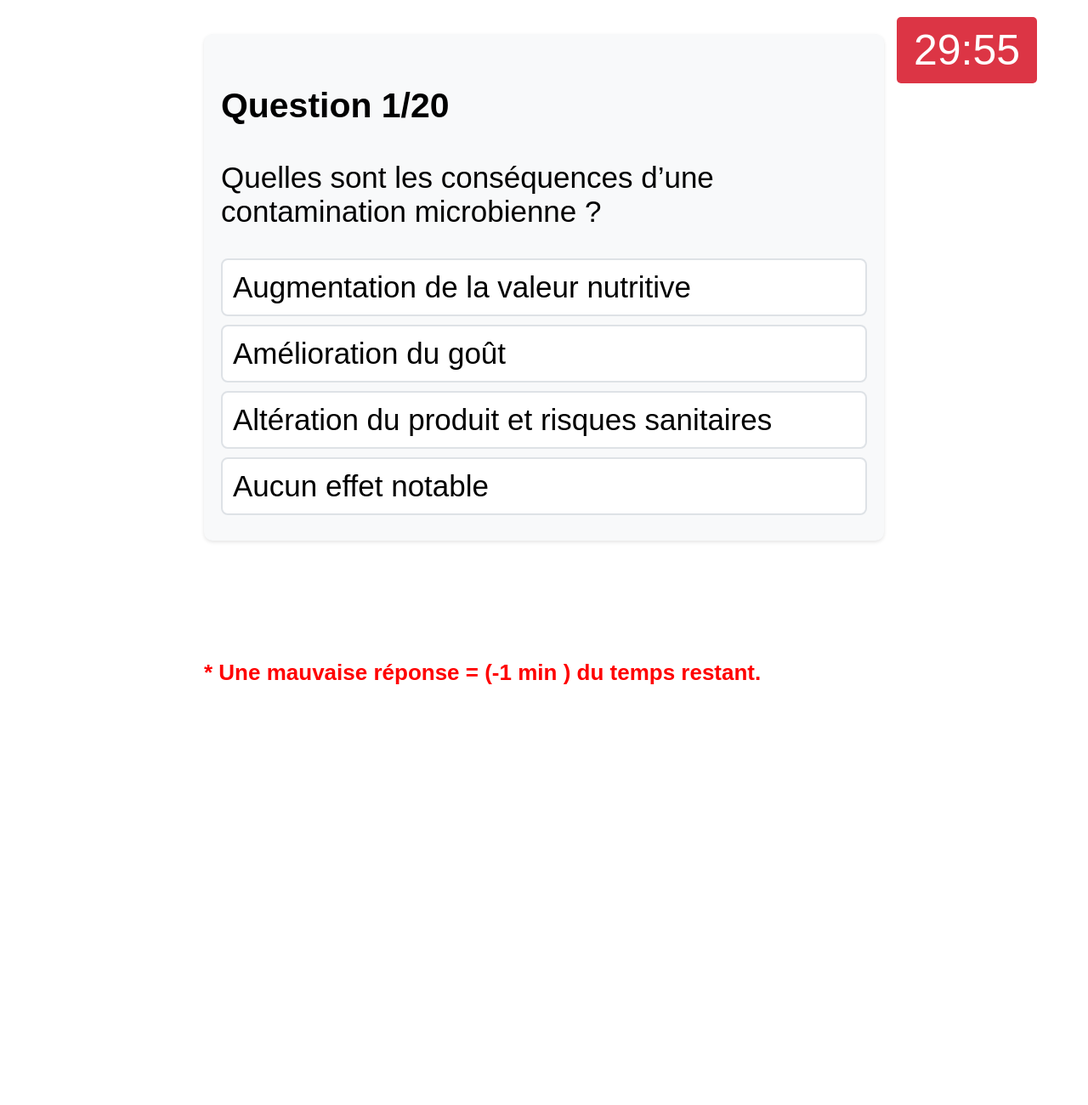
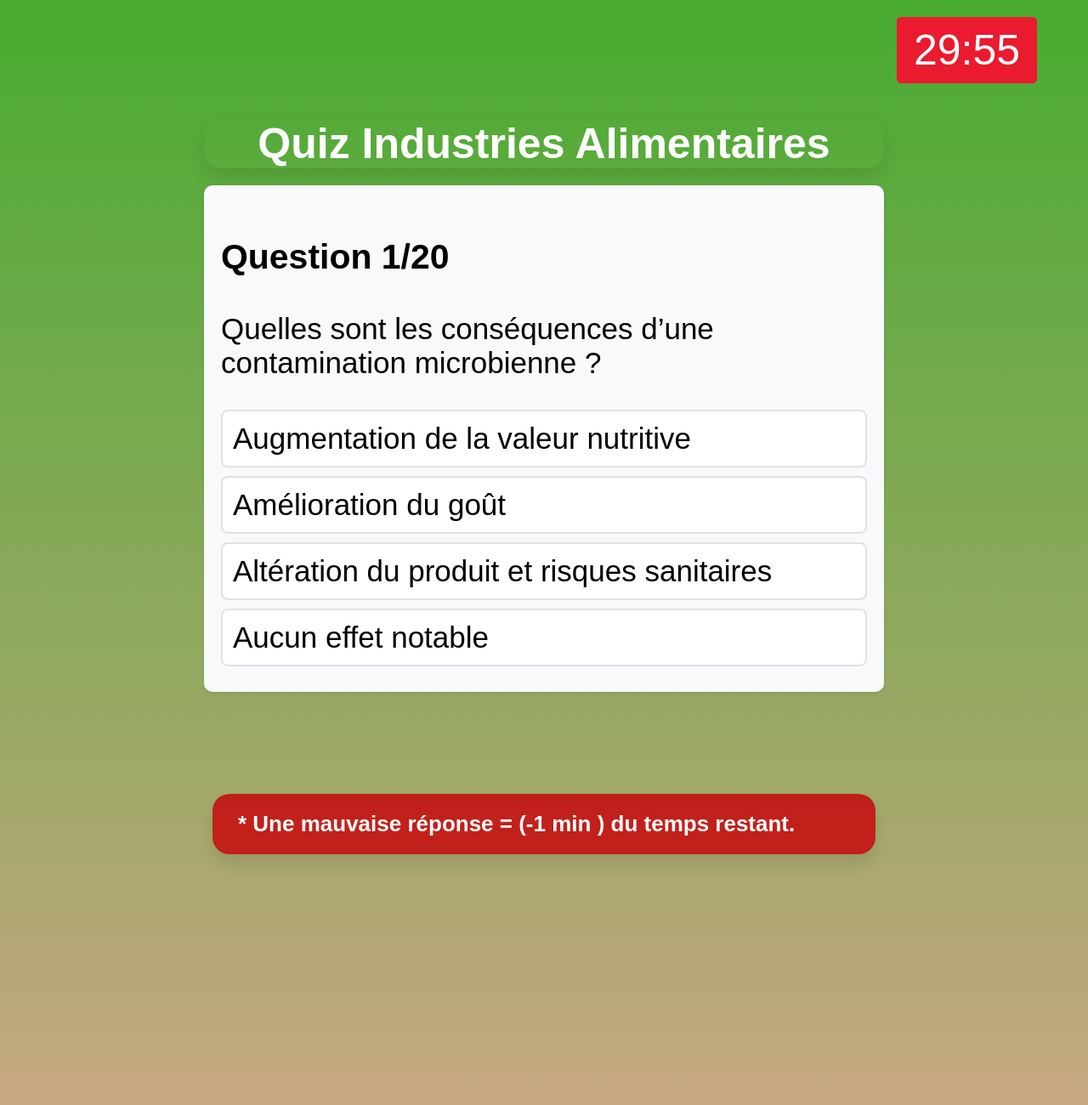
Before and after one commit to MouadMLM/Quiz-ISPITS, a plain HTML site: page index.html in a window 1280 px wide. Shown: the top 1300 px of the page at 85% size. Before the commit the page ends 847 px from the top, so only its background shows below. Drawn offline with Linux system fonts and the light colour scheme.

Commit message:
index.html

```diff
--- a/index.html
+++ b/index.html
@@ -4,17 +4,35 @@
     <meta charset="UTF-8">
     <title>Quiz Industries Alimentaires</title>
     <style>
-        /* Styles précédents inchangés */
+
         body {
             font-family: Arial, sans-serif;
             font-size: 20px;
+            height: 1800px;
             max-width: 800px;
             margin: 20px auto;
             padding: 20px;
+            background: linear-gradient(#47ab30, #ffa6a6);
+        }
+        .Title {
+            font-size: 50px;
+            text-align: center;
+            color: #fefefe;
+
+            box-shadow: 0 10px 20px rgba(0,0,0,0.1);
+
+            margin-bottom: 20px;
+            border-radius: 20px;
         }
         .note {
             font-size: 26px;
-            color: #FF0000;
+            color: #ffffff;
+            background-color: rgba(195, 20, 20, 0.919);
+            box-shadow: 0 10px 20px rgba(0,0,0,0.1);
+            padding: 20px 30px 20px 30px;
+            margin-bottom: 20px;
+            margin: 10px ;
+            border-radius: 20px;
         }
         .question-container {
 
@@ -72,18 +90,24 @@
             top: 20px;
             right: 60px;
             font-size: 50px;
-            background: #dc3545;
+            background: #ea1a2f;
             color: white;
             padding: 10px 20px;
             border-radius: 5px;
         }
+
+        .box {
+            width: 80px;
+            height: 80px;
+            margin-bottom: 20px; /* Adds space below each div */
+          }
+
     </style>
 </head>
 <body>
+    <div class="box"></div>
+    <div class="Title"><b>Quiz Industries Alimentaires</b></div>
     <div class="timer" id="timer">30:00</div>
-
-
-
     <div id="quiz">
     <div id="questions"></div>
     <div id="result" class="hidden">
@@ -91,6 +115,8 @@
         <button onclick="location.reload()">Recommencer</button>
      </div>
     </div>
+    <div class="box"></div>
+    <div class="note"> <strong>* Une mauvaise réponse =  (-1 min ) du temps restant.</strong></div>
 
     <script>
 
@@ -328,14 +354,12 @@
 
 
 
-
         let shuffledQuestions = [];
         let currentQuestion = 0;
         let score = 0;
         let timeLeft = 30 * 60;
         let timerId;
 
-        // Algorithme Fisher-Yates pour mélange aléatoire
         function shuffleArray(array) {
             const arr = array.slice();
             for (let i = arr.length - 1; i > 0; i--) {
@@ -344,12 +368,8 @@
             }
             return arr;
         }
-
         function prepareQuestions() {
-            // Mélanger l'ordre des questions
             shuffledQuestions = shuffleArray(questions);
-
-            // Mélanger les options et mettre à jour les bonnes réponses
             shuffledQuestions = shuffledQuestions.map(question => {
                 const originalCorrect = question.options[question.correct];
                 const shuffledOptions = shuffleArray(question.options);
@@ -360,22 +380,19 @@
                 };
             });
         }
-
         function startTimer() {
             timerId = setInterval(() => {
                 timeLeft--;
                 updateTimer();
-        if(timeLeft <= 0) resetQuiztime(); // Restart on timeout
+                if(timeLeft <= 0) resetQuiztime();
             }, 1000);
         }
-
         function updateTimer() {
             const minutes = Math.floor(timeLeft / 60);
             const seconds = timeLeft % 60;
             document.getElementById('timer').textContent =
                 `${String(minutes).padStart(2, '0')}:${String(seconds).padStart(2, '0')}`;
         }
-
         function resetQuiz() {
             currentQuestion = 0 ;
             score = 0;
@@ -383,7 +400,6 @@ function resetQuiz() {
             clearInterval(timerId);
             prepareQuestions();
             startTimer();
-    // Immediately update the timer display
             document.getElementById('result').classList.add('hidden');
             document.getElementById('questions').classList.remove('hidden');
             showQuestion();
@@ -396,12 +412,10 @@ function resetQuiz() {
             prepareQuestions();
             startTimer();
             updateTimer();
-    // Immediately update the timer display
             document.getElementById('result').classList.add('hidden');
             document.getElementById('questions').classList.remove('hidden');
             showQuestion();
         }
-
         function handleAnswer(selectedIndex) {
             const q = shuffledQuestions[currentQuestion];
             const feedback = document.getElementById(`feedback-${currentQuestion}`);
@@ -431,14 +445,12 @@ function resetQuiz() {
             }
             feedback.classList.remove('hidden');
         }
-
         function endQuiz() {
              clearInterval(timerId);
              document.getElementById('questions').classList.add('hidden');
              document.getElementById('result').classList.remove('hidden');
              document.getElementById('final-score').textContent = score;
           }
-
         function showQuestion() {
             const q = shuffledQuestions[currentQuestion];
             const questionHTML = `
@@ -455,22 +467,11 @@ function resetQuiz() {
             document.getElementById('questions').innerHTML = questionHTML;
         }
 
-        // Initialisation
         prepareQuestions();
         startTimer();
         showQuestion();
+
     </script>
-    <style>
-  .box {
-    width: 100px;
-    height: 100px;
-    background-color: white;
-    margin-bottom: 20px; /* Adds space below each div */
-  }
-</style>
 
-
-<div class="box"></div>
-    <div class="note"> <strong>* Une mauvaise réponse =  (-1 min ) du temps restant.</strong></div>
 </body>
 </html>
```
Lines whose indentation alone changed are shown as unchanged.
